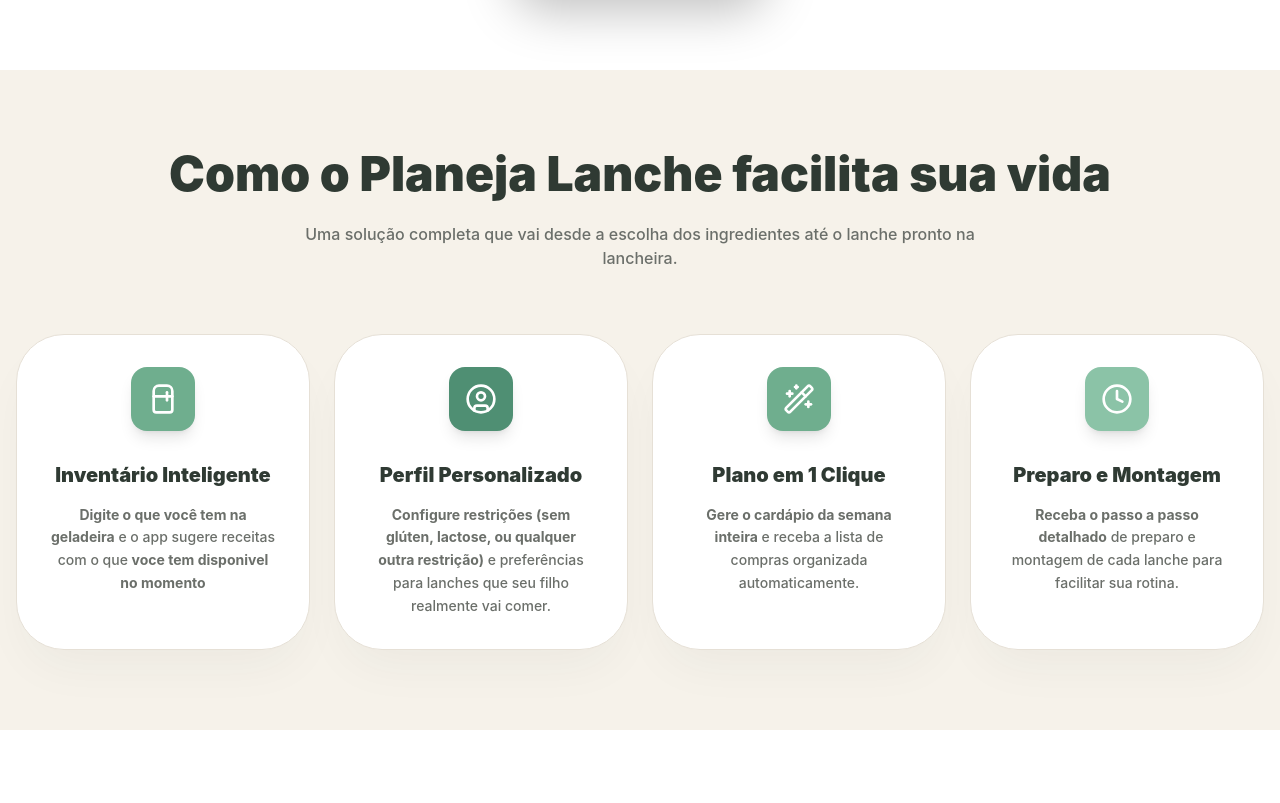
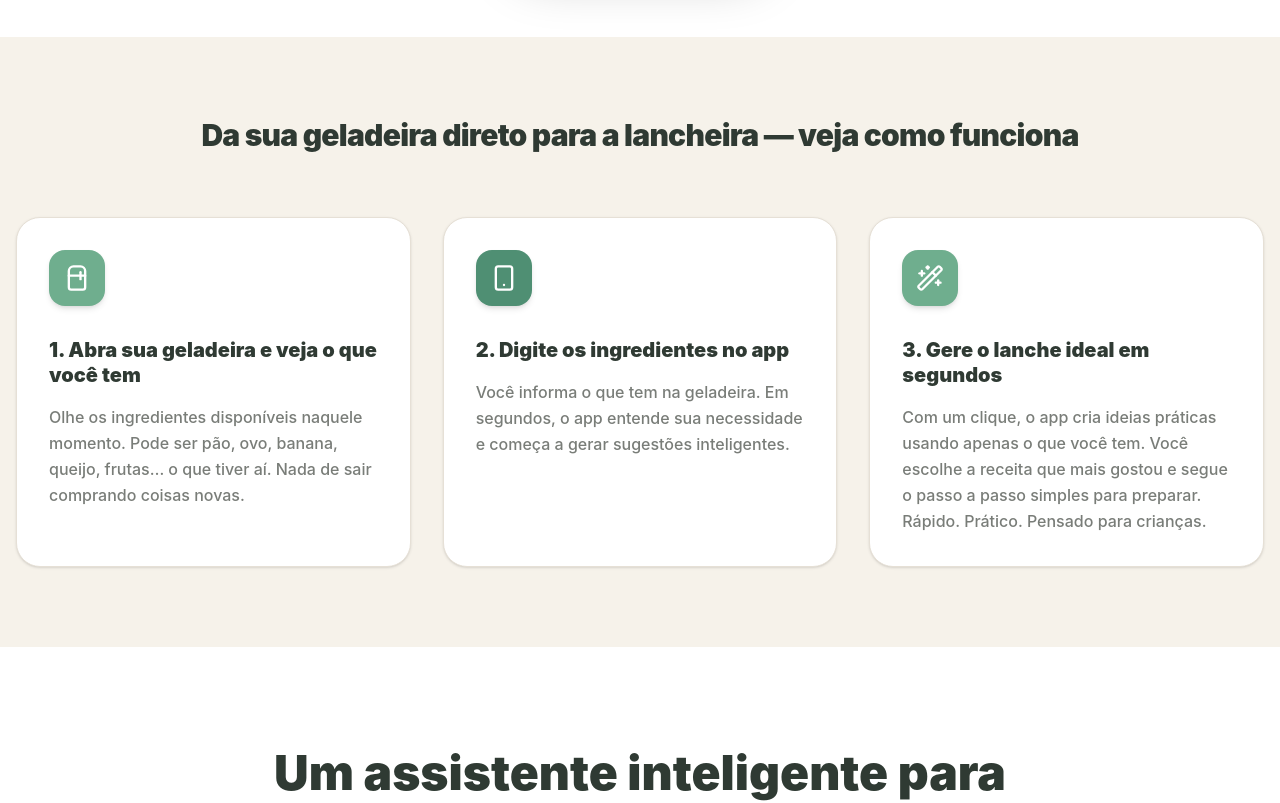
Before and after one commit to AxerCompany/Planeja-lanche, a React (Vite) app: page / in a window 1280 px wide. Shown: the part 911-1714 px from the top of the page. Built offline with nearby package versions, Linux system fonts and the light colour scheme.

Commit message:
feat: Update dependencies and refine app copy
Updates project dependencies to their latest versions, including Vite. Also, improves the app's descriptive text in `App.tsx` for clarity and better user engagement, particularly focusing on the "Planeja Lanche" value proposition.

```diff
--- a/package.json
+++ b/package.json
@@ -15,10 +15,10 @@
     "@tailwindcss/vite": "^4.1.14",
     "@vitejs/plugin-react": "^5.0.4",
     "lucide-react": "^0.546.0",
+    "motion": "^12.23.24",
     "react": "^19.0.0",
     "react-dom": "^19.0.0",
-    "vite": "^6.2.0",
-    "motion": "^12.23.24"
+    "vite": "^6.4.1"
   },
   "devDependencies": {
     "@types/node": "^22.14.0",
--- a/src/App.tsx
+++ b/src/App.tsx
@@ -81,11 +81,11 @@ const Hero = () => (
           <span>INTELIGÊNCIA APLICADA À MATERNIDADE</span>
         </div>
         <h1 className="text-2xl md:text-4xl font-black text-text-primary leading-tight mb-6 max-w-2xl">
-          Transforme o que tem na sua geladeira em lanches rápidos, práticos e saudáveis.
+          Transforme o que tem na sua geladeira em lanches rápidos, práticos e saudáveis para o seu filho.
         </h1>
         <div className="flex flex-col items-center gap-10 w-full">
           <p className="text-lg md:text-xl text-text-secondary max-w-2xl font-medium leading-relaxed">
-            Com um clique, o app gera receitas inteligentes, adapta para restrições alimentares e ainda monta a semana inteira com lista de compras pronta.
+            Receba ideias rápidas, inteligentes e divertidas usando apenas os ingredientes que você já tem em casa.
           </p>
 
           <div className="flex flex-col items-center">
@@ -101,27 +101,21 @@ const HowItWorks = () => {
   const steps = [
     {
       icon: <Refrigerator size={32} />,
-      title: "Inventário Inteligente",
-      desc: <><strong>Digite o que você tem na geladeira</strong> e o app sugere receitas com o que <strong>voce tem disponivel no momento</strong></>,
+      title: "1. Abra sua geladeira e veja o que você tem",
+      desc: "Olhe os ingredientes disponíveis naquele momento. Pode ser pão, ovo, banana, queijo, frutas… o que tiver aí. Nada de sair comprando coisas novas.",
       color: "bg-primary-green"
     },
     {
-      icon: <UserCircle size={32} />,
-      title: "Perfil Personalizado",
-      desc: <><strong>Configure restrições (sem glúten, lactose, ou qualquer outra restrição)</strong> e preferências para lanches que seu filho realmente vai comer.</>,
+      icon: <Smartphone size={32} />,
+      title: "2. Digite os ingredientes no app",
+      desc: "Você informa o que tem na geladeira. Em segundos, o app entende sua necessidade e começa a gerar sugestões inteligentes.",
       color: "bg-dark-green"
     },
     {
       icon: <Wand2 size={32} />,
-      title: "Plano em 1 Clique",
-      desc: <><strong>Gere o cardápio da semana inteira</strong> e receba a lista de compras organizada automaticamente.</>,
+      title: "3. Gere o lanche ideal em segundos",
+      desc: "Com um clique, o app cria ideias práticas usando apenas o que você tem. Você escolhe a receita que mais gostou e segue o passo a passo simples para preparar. Rápido. Prático. Pensado para crianças.",
       color: "bg-primary-green"
-    },
-    {
-      icon: <Clock size={32} />,
-      title: "Preparo e Montagem",
-      desc: <><strong>Receba o passo a passo detalhado</strong> de preparo e montagem de cada lanche para facilitar sua rotina.</>,
-      color: "bg-light-green"
     }
   ];
 
@@ -129,29 +123,26 @@ const HowItWorks = () => {
     <section className="py-20 bg-bg-beige overflow-hidden">
       <div className="max-w-7xl mx-auto px-4">
         <div className="text-center mb-16">
-          <h2 className="text-3xl md:text-5xl font-black text-text-primary mb-6">
-            Como o Planeja Lanche facilita sua vida
+          <h2 className="text-2xl md:text-3xl font-black text-text-primary tracking-tight">
+            Da sua geladeira direto para a lancheira — veja como funciona
           </h2>
-          <p className="text-text-secondary font-medium max-w-2xl mx-auto">
-            Uma solução completa que vai desde a escolha dos ingredientes até o lanche pronto na lancheira.
-          </p>
         </div>
-        <div className="grid sm:grid-cols-2 lg:grid-cols-4 gap-6">
+        <div className="grid sm:grid-cols-2 lg:grid-cols-3 gap-8">
           {steps.map((step, idx) => (
             <motion.div
               key={idx}
-              whileHover={{ y: -12 }}
-              className="group p-8 rounded-[3rem] bg-card-white border border-border-soft shadow-2xl shadow-text-primary/5 relative flex flex-col items-center text-center transition-all duration-500"
+              whileHover={{ y: -5 }}
+              className="group p-8 rounded-3xl bg-white border border-border-soft shadow-sm flex flex-col items-start text-left transition-all duration-300"
             >
-              <div className={`w-16 h-16 ${step.color} text-white rounded-2xl flex items-center justify-center mb-8 shadow-lg group-hover:scale-110 transition-transform duration-500`}>
-                <div className="w-8 h-8 flex items-center justify-center">
+              <div className={`w-14 h-14 ${step.color} text-white rounded-2xl flex items-center justify-center mb-8 shadow-md`}>
+                <div className="w-7 h-7 flex items-center justify-center">
                   {step.icon}
                 </div>
               </div>
               <h3 className="text-xl font-black text-text-primary mb-4 leading-tight">
                 {step.title}
               </h3>
-              <p className="text-text-secondary font-medium text-sm leading-relaxed">
+              <p className="text-text-secondary font-medium text-base leading-relaxed opacity-90">
                 {step.desc}
               </p>
             </motion.div>
--- a/vite.config.ts
+++ b/vite.config.ts
@@ -1,11 +1,6 @@
 import tailwindcss from '@tailwindcss/vite';
 import react from '@vitejs/plugin-react';
-import { fileURLToPath } from 'url';
-import { dirname, resolve } from 'path';
 import { defineConfig, loadEnv } from 'vite';
-
-const __filename = fileURLToPath(import.meta.url);
-const __dirname = dirname(__filename);
 
 export default defineConfig(({ mode }) => {
   const env = loadEnv(mode, '.', '');
@@ -14,12 +9,9 @@ export default defineConfig(({ mode }) => {
     define: {
       'process.env.GEMINI_API_KEY': JSON.stringify(env.GEMINI_API_KEY),
     },
-    resolve: {
-      alias: {
-        '@': resolve(__dirname, '.'),
-      },
-    },
     server: {
+      port: 3000,
+      host: '0.0.0.0',
       hmr: process.env.DISABLE_HMR !== 'true',
     },
   };
```
Also changed, not shown: 1 other file (tests, documents, lock files or other folders).
